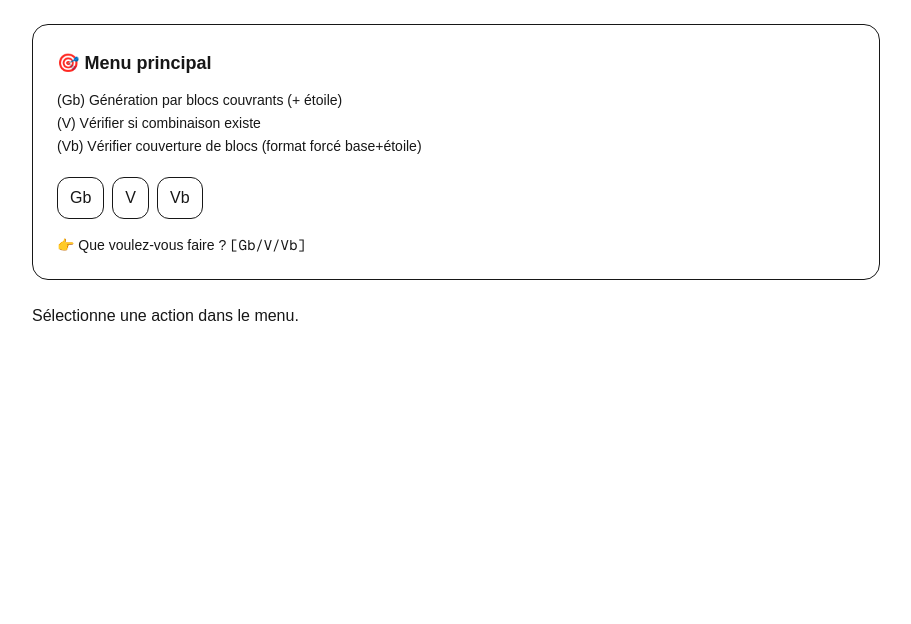
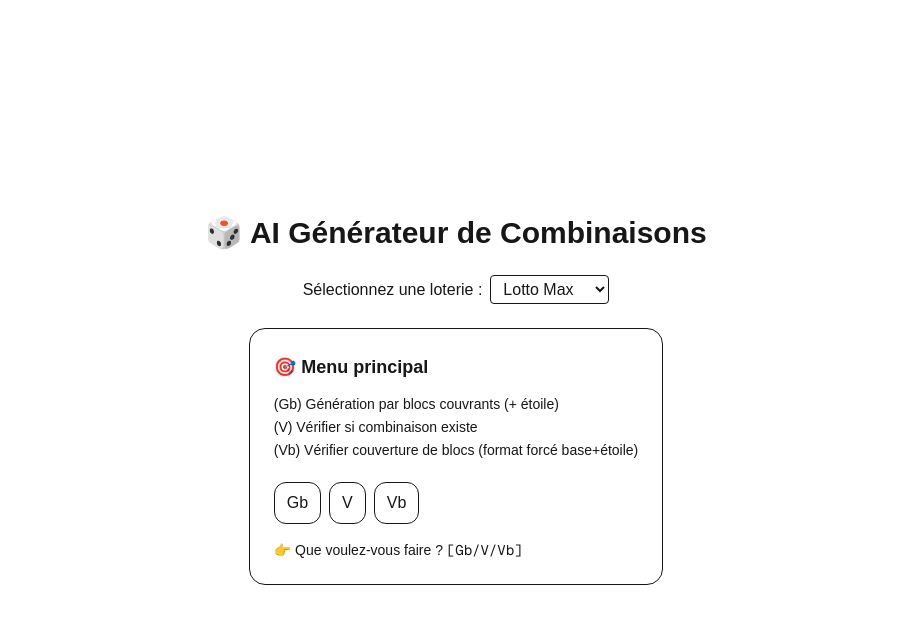
Before and after one commit to CvensT/frontend-loto, a Next.js app: page / in a window 1280 px wide. Shown: the top 624 px of the page, without its empty margins (184-1095 px from the left). Built offline with nearby package versions, Linux system fonts and the light colour scheme.

Commit message:
Update page.tsx

```diff
--- a/app/page.tsx
+++ b/app/page.tsx
@@ -6,20 +6,40 @@ import GenerateurGb from "../components/GenerateurGb";
 import VerificationCombinaison from "../components/VerificationCombinaison";
 import VerificationBlocs from "../components/VerificationBlocs";
 
-type Selection = { loterieId: string; action: "Gb" | "V" | "Vb" };
+type Action = "Gb" | "V" | "Vb";
 
 export default function Page() {
-  const [selection, setSelection] = useState<Selection | null>(null);
+  const [action, setAction] = useState<Action | null>(null);
+  const [loterieId, setLoterieId] = useState<string>("2"); // "1" GV, "2" Lotto Max, "3" 6/49
 
   return (
-    <main className="p-6 max-w-4xl mx-auto space-y-6">
-      <MenuPrincipal onChange={setSelection} defaultLoterieId="2" />
+    <main className="min-h-screen flex flex-col items-center justify-center p-4 space-y-6">
+      <h1 className="text-3xl font-bold">🎲 AI Générateur de Combinaisons</h1>
 
-      {!selection && <div>Sélectionne une action dans le menu.</div>}
+      {/* Sélecteur de loterie */}
+      <div className="flex items-center gap-2">
+        <span>Sélectionnez une loterie :</span>
+        <select
+          value={loterieId}
+          onChange={(e) => setLoterieId(e.target.value)}
+          className="border rounded px-2 py-1"
+        >
+          <option value="1">Grande Vie</option>
+          <option value="2">Lotto Max</option>
+          <option value="3">Lotto 6/49</option>
+        </select>
+      </div>
 
-      {selection?.action === "Gb" && <GenerateurGb loterieId={selection.loterieId} />}
-      {selection?.action === "V"  && <VerificationCombinaison loterieId={selection.loterieId} />}
-      {selection?.action === "Vb" && <VerificationBlocs loterieId={selection.loterieId} />}
+      {/* Menu Gb / V / Vb */}
+      <MenuPrincipal
+        onChange={({ action }) => setAction(action)}
+        defaultLoterieId={loterieId}
+      />
+
+      {/* Rendu conditionnel */}
+      {action === "Gb" && <GenerateurGb loterieId={loterieId} />}
+      {action === "V" && <VerificationCombinaison loterieId={loterieId} />}
+      {action === "Vb" && <VerificationBlocs loterieId={loterieId} />}
     </main>
   );
 }
```
